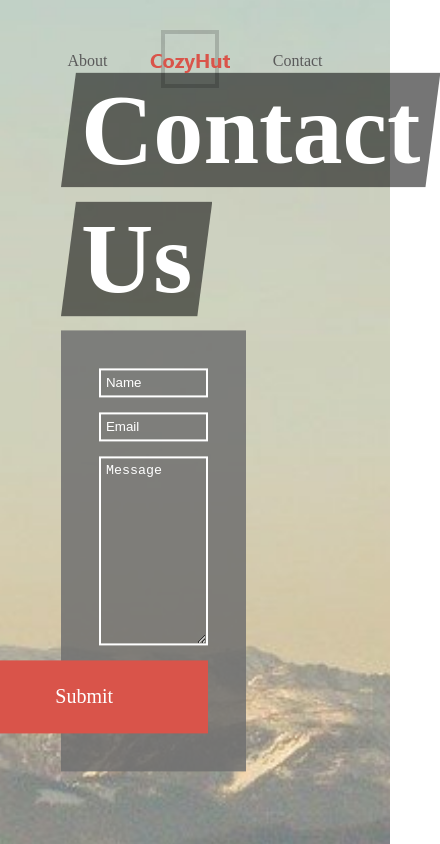
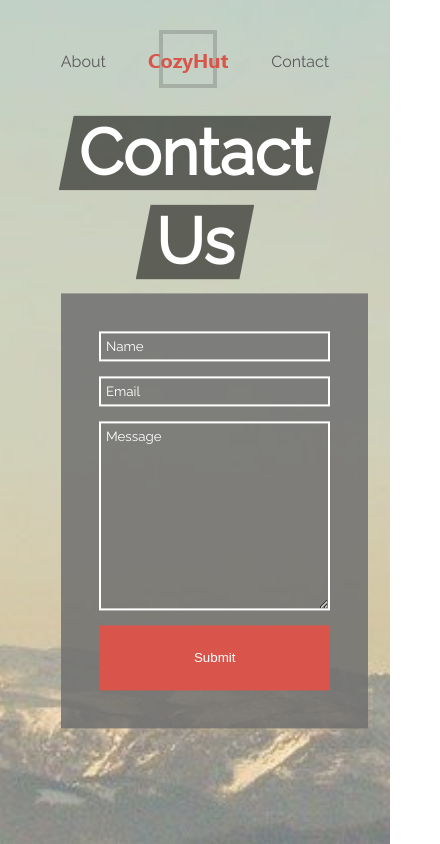
Before and after one commit to MilosMladenovicWork/cozy-hut, a Gatsby site: page /contact in a window 390 px wide. Shown: the top 844 px of the page, 440 px wide, since content can reach past the window. Built offline with nearby package versions, Linux system fonts and the light colour scheme; Gatsby itself is replaced by a stand-in of ours.

Commit message:
made site responsive for mobile and tablet devices, added font, added form submit service

```diff
--- /dev/null
+++ b/src/components/ButtonSimple.js
@@ -0,0 +1,12 @@
+import React from 'react'
+import './styles/ButtonSimple.css'
+
+const ButtonSimple = ({children}) => {
+  return(
+    <button>
+      {children}
+    </button>
+  )
+}
+
+export default ButtonSimple
--- a/src/components/Form.js
+++ b/src/components/Form.js
@@ -1,16 +1,16 @@
 import React from 'react'
-import Button from '../components/Button'
+import ButtonSimple from '../components/ButtonSimple'
 import '../components/styles/Form.css'
 
 const Form = () => {
   return(
-    <form className='form' action='/contact/submit' method='POST'>
+    <form className='form' action='https://formsubmit.io/send/2f8c9a81-cdf3-4042-8fc7-04113cb3a1b2' method='POST'>
       <input type='text' placeholder='Name' name='name'/>
       <input type='email' placeholder='Email' name='email'/>
       <textarea placeholder='Message' name='message'></textarea>
-      <Button>
+      <ButtonSimple>
         Submit
-      </Button>
+      </ButtonSimple>
     </form>
   )
 }
--- a/src/components/styles/Button.css
+++ b/src/components/styles/Button.css
@@ -9,3 +9,10 @@
   display:inline-block;
   color:white;
 }
+
+@media (max-width:1200px){
+  .button{
+    display:flex;
+    justify-content: center;
+  }
+}
--- /dev/null
+++ b/src/components/styles/ButtonSimple.css
@@ -0,0 +1,10 @@
+button{
+  background-color:#D9544A;
+  padding:25px 95px;
+  text-transform: capitalize;
+  display:inline-block;
+  color:white;
+  border:none;
+  width:fit-content;
+  margin-left:auto;
+}
--- a/src/components/styles/Form.css
+++ b/src/components/styles/Form.css
@@ -14,6 +14,7 @@
   border:2px solid white;
   padding:5px;
   outline:none;
+  font-family: 'Raleway', sans-serif;
 }
 
 .form textarea{
@@ -25,13 +26,16 @@
   min-height:175px;
   outline:none;
   resize:vertical;
+  font-family: 'Raleway', sans-serif;
 }
 
 .form ::placeholder{
   color:white;
+  font-family: 'Raleway', sans-serif;
 }
 
-.form .button{
-  display:flex;
-  justify-content: flex-end;
+@media (max-width:1200px){
+  .form{
+    width:100%;
+  }
 }
--- a/src/components/styles/Header.css
+++ b/src/components/styles/Header.css
@@ -1,3 +1,12 @@
 .header-words{
   display:inline-block;
 }
+
+@media (max-width:1200px){
+  .header-words{
+    display:flex;
+    width:100%;
+    flex-direction: column;
+    align-items: center;
+  }
+}
--- a/src/components/styles/global.css
+++ b/src/components/styles/global.css
@@ -1,3 +1,5 @@
+@import url('https://fonts.googleapis.com/css?family=Raleway&display=swap');
+
 a{
   text-decoration:none;
 }
@@ -6,6 +8,7 @@ body{
   margin:0;
   box-sizing:border-box;
   color:white;
+  font-family: 'Raleway', sans-serif;
 }
 
 h1, h2, h3, h4, h5, h6, p{
@@ -19,3 +22,9 @@ h1{
   clip-path: polygon(15px 0, 100% 0%, calc(100% - 15px) 100%, 0% 100%);
   background-color:rgba(0, 0, 0, 0.54);
 }
+
+@media (max-width:1200px){
+  h1{
+    font-size:calc(72px - 2vmin);
+  }
+}
```
Also changed, not shown: src/components/styles/Description.css (+7 -0 lines), server.js (added).
